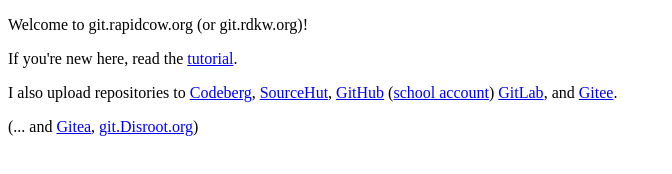
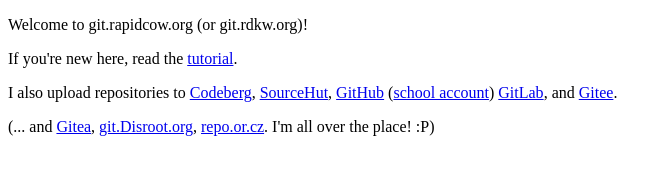
Before and after one commit to rapidcow/git.rapidcow.org, a plain HTML site: page index.html in a window 1280 px wide. Shown: the whole page, without its empty margins (0-672 px from the left). Drawn offline with Linux system fonts and the light colour scheme.

Commit message:
can't forget about repo.or.cz

```diff
--- a/index.html
+++ b/index.html
@@ -17,7 +17,11 @@
 	<a href="https://gitlab.com/rapidcow">GitLab</a>, and
 	<a href="https://gitee.com/rapidcow">Gitee</a>.</p>
 	<p>(... and <a href="https://gitea.com/rapidcow">Gitea</a>,
-	<a href="https://git.disroot.org/rapidcow">git.Disroot.org</a>)</p>
+	<a href="https://git.disroot.org/rapidcow">git.Disroot.org</a>,
+	<a href="https://repo.or.cz/projlist.cgi?name=551e3a8eba811aeed31c4c60f80ce509"
+	   title="name is an md5sum of my email :)"
+	   >repo.or.cz</a>.
+        I'm all over the place! :P)</p>
 </main>
 </body>
 </html>
```
